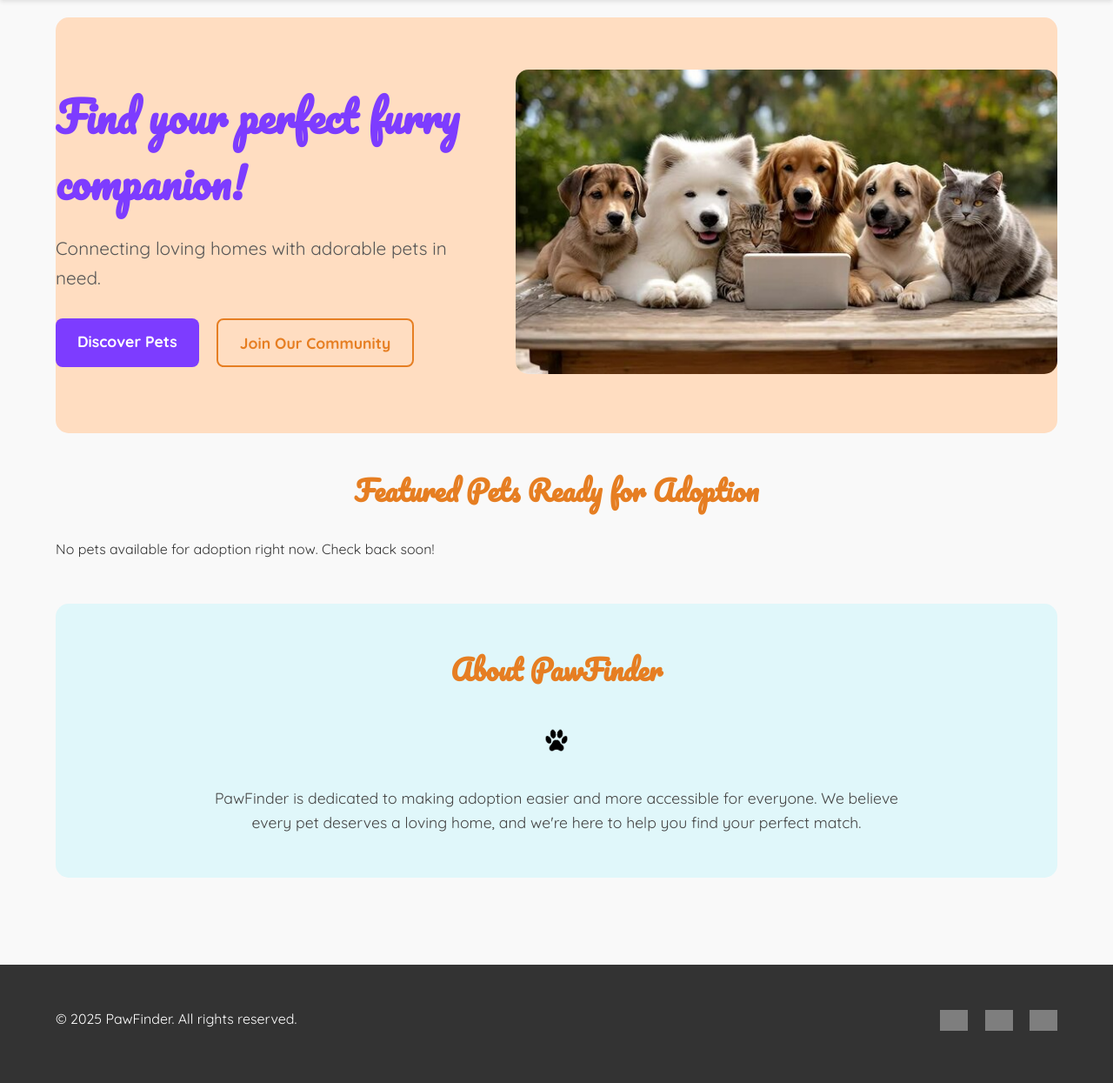
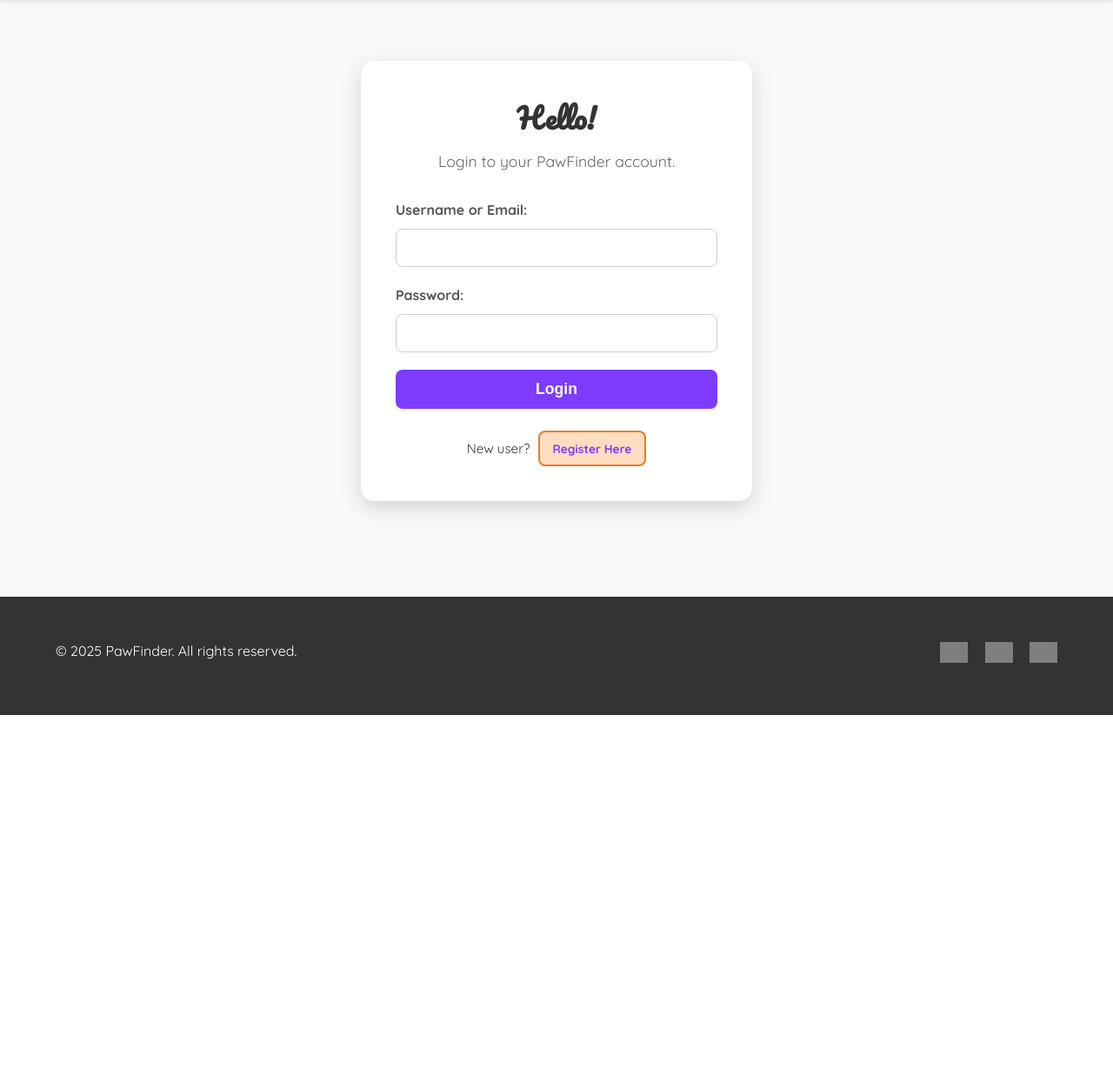
Before and after one commit to Deadpoolprime/petrescue2, a Django app: page / in a window 1280 px wide. Shown: the part 124-1369 px from the top of the page at 87% size. After the commit the page ends 946 px from the top, so only its background shows below. Run offline with Django 4.2, Linux system fonts and the light colour scheme; grey boxes are pictures that could not be loaded.

Commit message:
frontend good. sp#1

```diff
--- a/petrescue/urls.py
+++ b/petrescue/urls.py
@@ -8,7 +8,7 @@
     ProfileViewSet, PetReportViewSet, PetForAdoptionViewSet, NotificationViewSet, RegisterView
 )
 # --- Import the users app's URLs module for HTML routes ---
-from users import urls as users_html_urls # This file has app_name = 'users'
+from users import urls as users_html_urls
 
 # --- Import DefaultRouter ---
 from rest_framework.routers import DefaultRouter
@@ -24,22 +24,20 @@
     path('admin/', admin.site.urls),
 
     # --- API Endpoints ---
-    # Include the router's URLs under /api/.
-    # We are applying the 'api' namespace to this block of URLs.
-    # So, API URLs like 'profiles/' will become '/api/profiles/' and be namespaced as 'api:profiles'.
-    # Note: We are NOT trying to namespace 'api_router.urls' with app_name here,
-    # but rather applying a project-level namespace for API routes.
-    path('api/', include(api_router.urls), name='api_root'), # No namespace argument on include for router.urls
-
-    # API Registration endpoint
+    path('api/', include(api_router.urls), name='api_root'), # Note: no namespace here on include
     path('api/register/', RegisterView.as_view(), name='api_register'),
 
     # --- HTML Rendering URLs ---
-    # Include the users app's URL patterns (HTML routes only) at the root ('').
-    # Django will automatically pick up app_name='users' from users_html_urls
-    # and use it as the namespace for these routes.
-    # This makes HTML URLs like http://127.0.0.1:8000/login/ accessible as 'users:login'.
-    path('', include(users_html_urls)), # No namespace argument here; app_name from users.urls is used.
+    # Point the root URL ('') to the login view's URL pattern
+    # The 'users' namespace is correctly applied here.
+    # Since login_view is named 'login' in users.urls, it will be 'users:login'
+    # when referenced in templates, but because it's at the root include, it's just 'login'
+    # if referenced by name directly. However, with namespace 'users', it's 'users:login'.
+    # For the ROOT URL, we need to include the LOGIN path directly.
+    path('', include('users.urls')), # Include users.urls. Django will find 'login/' within it.
+    # IMPORTANT: The previous `namespace='users'` was causing issues with conflicting root routes.
+    # By including users.urls at the root directly, Django will pick up the patterns within it.
+    # The `app_name = 'users'` in users.urls will ensure namespacing.
 ]
 
 # Serve media files during development
--- a/users/templates/users/base.html
+++ b/users/templates/users/base.html
@@ -17,12 +17,12 @@
             </div>
             <nav>
                 <ul>
-                    <li><a href="{% url 'users:home' %}">Home</a></li> {# Corrected namespace #}
+                    <li><a href="{% url 'users:login' %}">Home</a></li> {# Corrected namespace #}
                     <li><a href="{% url 'users:pets_list' %}">Pets</a></li> {# Corrected namespace #}
                     {# Add other navigation links as needed, e.g., shelters, about, contact, dashboard #}
                     {% if user.is_authenticated %}
                         <li><a href="{% url 'users:logout' %}">Logout</a></li> {# Corrected namespace #}
-                        <li><a href="{% url 'users:home' %}">Dashboard</a></li> {# Assuming dashboard URL name is 'dashboard' #}
+                        <li><a href="{% url 'users:login' %}">Dashboard</a></li> {# Assuming dashboard URL name is 'dashboard' #}
                     {% else %}
                         <li><a href="{% url 'users:login' %}">Login</a></li> {# Corrected namespace #}
                         <li><a href="{% url 'users:register' %}">Register</a></li> {# Corrected namespace #}
--- a/users/templates/users/login.html
+++ b/users/templates/users/login.html
@@ -6,7 +6,7 @@
 {% block content %}
 <section class="auth-section">
     <div class="auth-box">
-        <h2 class="auth-title">Welcome Back!</h2>
+        <h2 class="auth-title">Hello!</h2>
         <p class="auth-subtitle">Login to your PawFinder account.</p>
 
         {# Action correctly points to the login URL #}
--- a/users/urls.py
+++ b/users/urls.py
@@ -1,7 +1,8 @@
 # users/urls.py
 from django.urls import path
 from .views import (
-    home_view, login_view, logout_view, register_view,
+    # Removed home_view from here, it's no longer the main root
+    login_view, logout_view, register_view,
     pets_list_view, pet_detail_view, about_view, contact_view
 )
 
@@ -9,8 +10,9 @@
 
 urlpatterns = [
     # --- HTML Rendering URLs ---
-    path('', home_view, name='home'),
-    path('login/', login_view, name='login'),
+    # LOGIN is now the root for the users app, which will be mapped to the project root.
+    path('', login_view, name='login'), # <-- MODIFIED: login is now the root for this app.
+    # Removed the old path('', home_view, name='home'),
     path('logout/', logout_view, name='logout'),
     path('register/', register_view, name='register'),
     path('pets/', pets_list_view, name='pets_list'),
--- a/users/views.py
+++ b/users/views.py
@@ -1,9 +1,10 @@
+# users/views.py
 from django.shortcuts import render, redirect, get_object_or_404
 from django.contrib.auth import authenticate, login as auth_login, logout as auth_logout
-from django.contrib.auth.decorators import login_required # For protected views
+from django.contrib.auth.decorators import login_required
 from django.contrib.auth.models import User
-from django import forms # For Django Forms
-from django.urls import reverse # For reversing URLs
+from django import forms
+from django.urls import reverse # Import reverse for url naming
 
 from .models import Profile, PetReport, PetForAdoption, Notification
 from .serializers import ProfileSerializer, PetReportSerializer, PetForAdoptionSerializer, NotificationSerializer, UserSerializer
@@ -16,7 +17,7 @@
 class ProfileViewSet(viewsets.ModelViewSet):
     queryset = Profile.objects.all()
     serializer_class = ProfileSerializer
-    # permission_classes = [IsAuthenticated] # Uncomment if you want to protect API access
+    # permission_classes = [IsAuthenticated]
 
 class PetReportViewSet(viewsets.ModelViewSet):
     queryset = PetReport.objects.all()
@@ -33,11 +34,9 @@
     serializer_class = NotificationSerializer
     # permission_classes = [IsAuthenticated]
 
-# --- API View for Registration (if you plan to use it with a separate JS frontend) ---
-# You might keep this for API-only registration, or remove it if register_view handles all cases.
+# --- API View for Registration ---
 class RegisterView(APIView):
     permission_classes = [AllowAny]
-
     def post(self, request):
         username = request.data.get('username')
         email = request.data.get('email')
@@ -50,25 +49,15 @@
         if User.objects.filter(email=email).exists():
             return Response({'error': 'Email already exists.'}, status=status.HTTP_400_BAD_REQUEST)
 
-        # Create User
         user = User.objects.create_user(username=username, email=email, password=password)
-
-        # Create Profile for the new user
-        Profile.objects.create(user=user) # Default values are set in models.py
-
+        Profile.objects.create(user=user)
         return Response(UserSerializer(user).data, status=status.HTTP_201_CREATED)
 
 
 # --- HTML Rendering Views ---
 
-# Homepage View
-def home_view(request):
-    # Fetch some featured pets for the homepage
-    featured_pets = PetForAdoption.objects.filter(status='Available')[:4] # Get first 4 available pets
-    context = {
-        'featured_pets': featured_pets
-    }
-    return render(request, 'users/home.html', context)
+# Removed home_view as it's no longer the root of the project.
+# The login_view will now be rendered by the root URL.
 
 # Login View
 def login_view(request):
@@ -80,12 +69,10 @@
 
         if user is not None:
             auth_login(request, user)
-            # Redirect to homepage or a dashboard after login
-            return redirect('home')
+            # Redirect to a protected page or a dashboard after login, NOT home (as home is gone)
+            return redirect('users:pets_list') # Redirect to pets list for example
         else:
             # Authentication failed
-            # You could use Django's messages framework here for better feedback
-            # For now, we'll pass an error message to the template
             return render(request, 'users/login.html', {'error_message': "Invalid username or password."})
     else:
         # GET request: show the login form
@@ -94,38 +81,27 @@
 # Logout View
 def logout_view(request):
     auth_logout(request)
-    return redirect('home') # Redirect to home after logout
+    return redirect('users:login') # Redirect to login after logout
 
-# Registration Form for HTML rendering
+# Registration Form
 class RegistrationForm(forms.Form):
-    username = forms.CharField(max_length=150, required=True,
-                               widget=forms.TextInput(attrs={'id': 'id_username', 'class': 'form-input'}))
-    email = forms.EmailField(required=True,
-                             widget=forms.EmailInput(attrs={'id': 'id_email', 'class': 'form-input'}))
-    first_name = forms.CharField(max_length=100, required=False,
-                                 widget=forms.TextInput(attrs={'id': 'id_first_name', 'class': 'form-input'}))
-    age = forms.IntegerField(min_value=0, required=False,
-                             widget=forms.NumberInput(attrs={'id': 'id_age', 'class': 'form-input'}))
-    city = forms.CharField(max_length=100, required=False,
-                           widget=forms.TextInput(attrs={'id': 'id_city', 'class': 'form-input'}))
-    phone_number = forms.CharField(max_length=20, required=False,
-                                   widget=forms.TextInput(attrs={'id': 'id_phone_number', 'class': 'form-input'}))
+    username = forms.CharField(max_length=150, required=True, widget=forms.TextInput(attrs={'id': 'id_username', 'class': 'form-input'}))
+    email = forms.EmailField(required=True, widget=forms.EmailInput(attrs={'id': 'id_email', 'class': 'form-input'}))
+    first_name = forms.CharField(max_length=100, required=False, widget=forms.TextInput(attrs={'id': 'id_first_name', 'class': 'form-input'}))
+    age = forms.IntegerField(min_value=0, required=False, widget=forms.NumberInput(attrs={'id': 'id_age', 'class': 'form-input'}))
+    city = forms.CharField(max_length=100, required=False, widget=forms.TextInput(attrs={'id': 'id_city', 'class': 'form-input'}))
+    phone_number = forms.CharField(max_length=20, required=False, widget=forms.TextInput(attrs={'id': 'id_phone_number', 'class': 'form-input'}))
     password = forms.CharField(widget=forms.PasswordInput(attrs={'id': 'id_password1', 'class': 'form-input'}))
     password2 = forms.CharField(widget=forms.PasswordInput(attrs={'id': 'id_password2', 'class': 'form-input'}), label="Confirm Password")
 
     def clean_password(self):
         password = self.cleaned_data.get("password")
-        if password: # Only validate if password is provided
-            if len(password) < 8:
-                raise forms.ValidationError("Password must contain at least 8 characters.")
-            if not any(c.islower() for c in password):
-                raise forms.ValidationError("Password must contain at least one lowercase letter.")
-            if not any(c.isupper() for c in password):
-                raise forms.ValidationError("Password must contain at least one uppercase letter.")
-            if not any(c.isdigit() for c in password):
-                raise forms.ValidationError("Password must contain at least one number.")
-            if not any(not c.isalnum() for c in password): # Check for special characters
-                raise forms.ValidationError("Password must contain at least one special character.")
+        if password:
+            if len(password) < 8: raise forms.ValidationError("Password must contain at least 8 characters.")
+            if not any(c.islower() for c in password): raise forms.ValidationError("Password must contain at least one lowercase letter.")
+            if not any(c.isupper() for c in password): raise forms.ValidationError("Password must contain at least one uppercase letter.")
+            if not any(c.isdigit() for c in password): raise forms.ValidationError("Password must contain at least one number.")
+            if not any(not c.isalnum() for c in password): raise forms.ValidationError("Password must contain at least one special character.")
         return password
 
     def clean_password2(self):
@@ -147,7 +123,7 @@
             raise forms.ValidationError("Email already exists.")
         return email
 
-# Registration View for HTML rendering
+# Registration View
 def register_view(request):
     if request.method == 'POST':
         form = RegistrationForm(request.POST)
@@ -156,28 +132,23 @@
                 username=form.cleaned_data['username'],
                 email=form.cleaned_data['email'],
                 password=form.cleaned_data['password'],
-                first_name=form.cleaned_data.get('first_name', ''), # Use .get for optional fields
+                first_name=form.cleaned_data.get('first_name', ''),
             )
-
             Profile.objects.create(
                 user=user,
                 age=form.cleaned_data.get('age'),
                 city=form.cleaned_data.get('city'),
                 phone_number=form.cleaned_data.get('phone_number')
-                # role will default to 'user' as set in the model
             )
-            # Log the user in after registration
             auth_login(request, user)
-            return redirect('users:home') # Redirect to home or a success page
+            # Redirect to the pets list page after successful registration and login
+            return redirect('users:pets_list') # <-- MODIFIED: Redirect to pets list
     else:
-        # GET request: show the registration form
         form = RegistrationForm()
     return render(request, 'users/register.html', {'form': form})
 
 # Placeholder View for Pets List
 def pets_list_view(request):
-    # Fetch pets from your database
-    # For now, just render a template. We'll populate it later.
     all_pets = PetForAdoption.objects.filter(status='Available')
     context = {
         'pets': all_pets
@@ -203,12 +174,10 @@
 # Example of a protected view (requires login)
 @login_required
 def dashboard_view(request):
-    # Example: Show user's profile info and their reports
     try:
-        user_profile = request.user.profile # Access the profile through the user object
+        user_profile = request.user.profile
     except Profile.DoesNotExist:
-        user_profile = None # Handle case where profile might not exist yet
-
+        user_profile = None
     user_reports = request.user.pet_reports.all()
     context = {
         'profile': user_profile,
```
